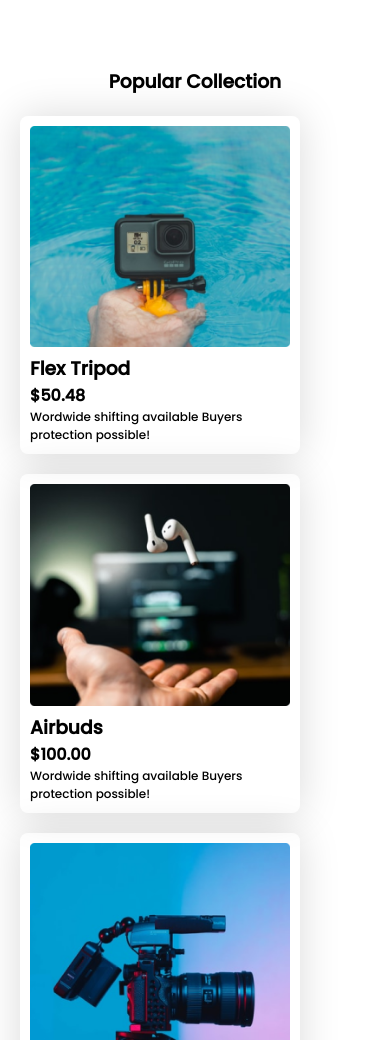
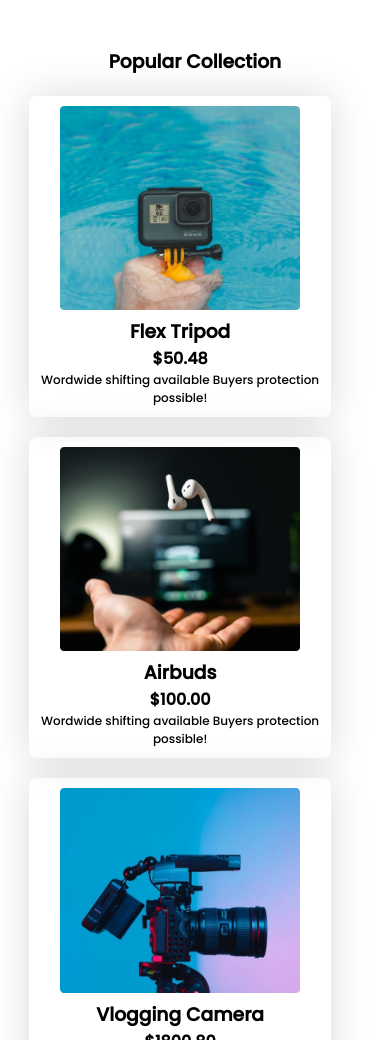
Before and after one commit to Roknuzzaman5546/practise-responsive-web, a plain HTML site: page index.html in a window 390 px wide. Shown: the part 960-2000 px from the top of the page. Drawn offline with Linux system fonts and the light colour scheme.

Commit message:
some code edit

```diff
--- a/style.css
+++ b/style.css
@@ -61,7 +61,8 @@ ul li{
 
 /* main part  */
 main{
-    padding: 20px 80px;
+    width: 75%;
+    margin: auto;
 }
 .box-item{
     display: grid;
@@ -78,10 +79,10 @@ main>h3{
     box-shadow: 0px 0px 40px 0px rgba(0, 0, 0, 0.15);
     border-radius: 8px;
     padding: 10px;
-    width: 260px;
+    width: 85%;
 }
 .box img{
-    width: 260px;
+    width: 85%;
 }
 .box p{
     font-size: 12px;
@@ -107,12 +108,13 @@ main>h3{
         display: grid;
         grid-template-columns: repeat(1, 1fr);
         gap: 20px;
+        text-align: center;
     }
     main{
-       padding: 20px;
+       width: 85%;
+       margin: auto;
     }
     header h2{
         color: rgb(255, 177, 163);
     }
-
 }
```
